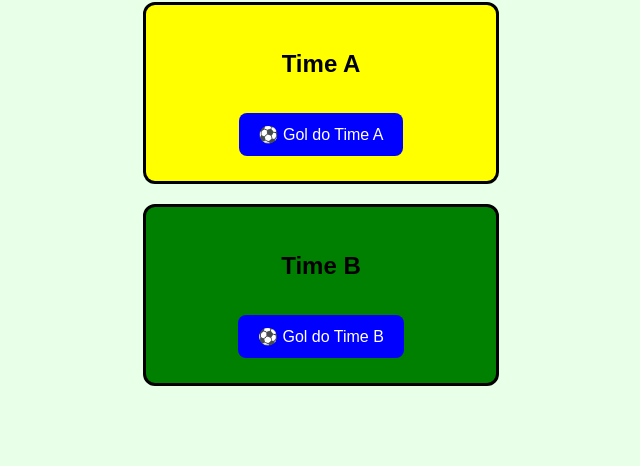
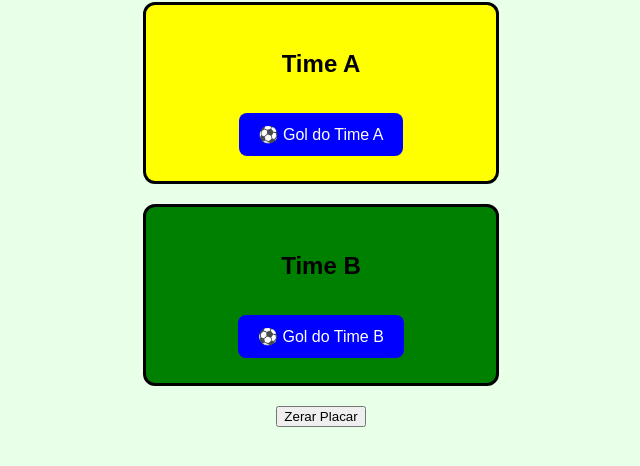
Before and after one commit to msouza-dev/webdevplacar, a plain HTML site: page index.html in a window 1280 px wide. Shown: the part 76-542 px from the top of the page, without its empty margins (319-959 px from the left). Drawn offline with Linux system fonts and the light colour scheme.

Commit message:
adicionado botao de zerar placar

```diff
--- a/index.html
+++ b/index.html
@@ -21,6 +21,8 @@
         <button class="btn" onclick="marcarGol('B')">⚽ Gol do Time B</button>
     </div>
 
+    <button class="btnZerar" onclick="zerarPlacar()">Zerar Placar</button>
+
     <script src="script.js"></script>
 </body>
 </html>
```
